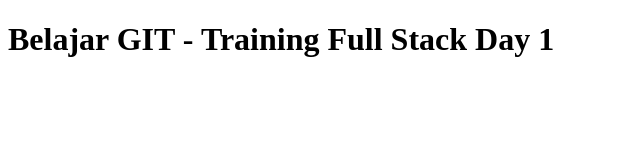
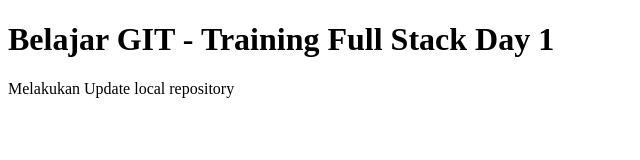
Before and after one commit to ignatiussantosa25/Belajar-Git, a plain HTML site: page index.html in a window 1280 px wide. Shown: the whole page, without its empty margins (0-640 px from the left). Drawn offline with Linux system fonts and the light colour scheme.

Commit message:
update text repository

```diff
--- a/index.html
+++ b/index.html
@@ -5,5 +5,6 @@
   </header>
   <body>
     <h1>Belajar GIT - Training Full Stack Day 1</h1>
+    <p> Melakukan Update local repository</p>
   </body>
 </html>
```
